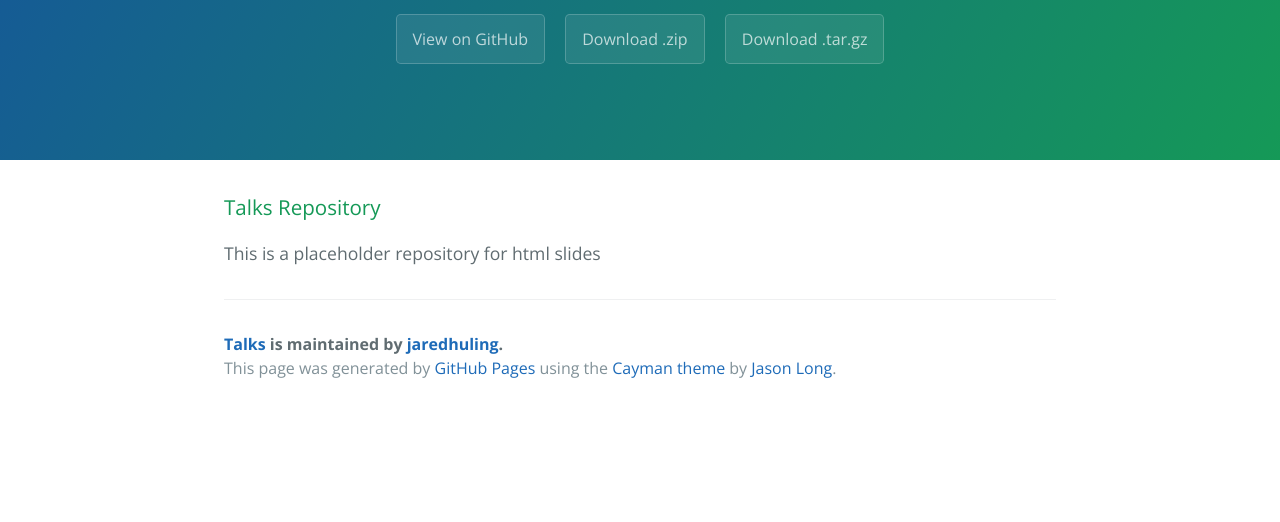
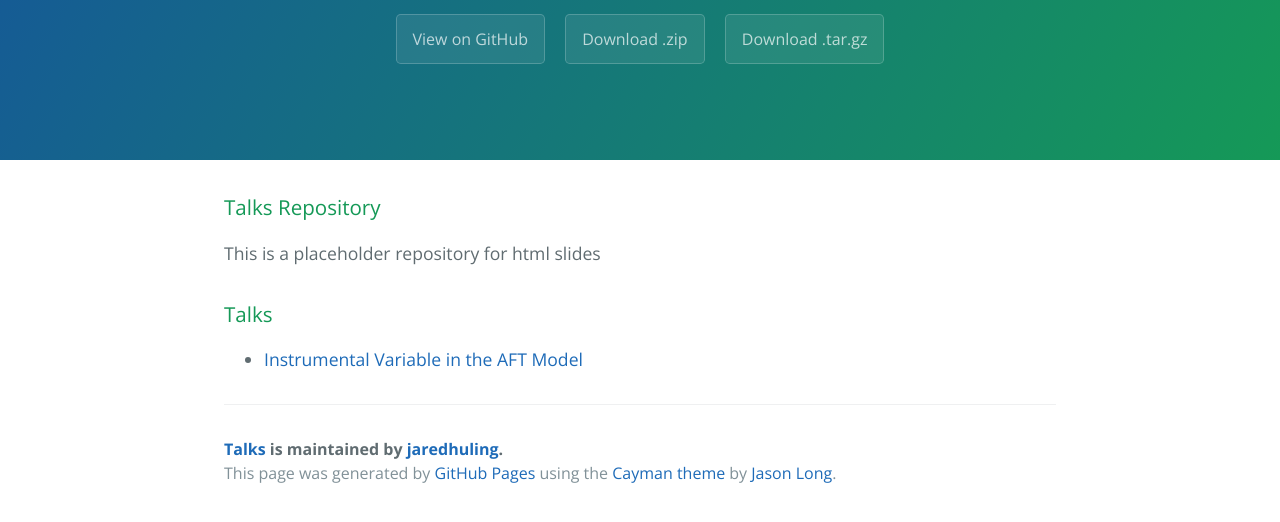
Before and after one commit to jaredhuling/site_stuff, a plain HTML site: page index.html in a window 1280 px wide. Shown: the part 176-698 px from the top of the page. Drawn offline with nearby package versions, Linux system fonts and the light colour scheme.

Commit message:
Create gh-pages branch via GitHub

```diff
--- a/index.html
+++ b/index.html
@@ -24,6 +24,13 @@
 
 <p>This is a placeholder repository for html slides</p>
 
+<h3>
+<a id="talks" class="anchor" href="#talks" aria-hidden="true"><span aria-hidden="true" class="octicon octicon-link"></span></a>Talks</h3>
+
+<ul>
+<li><a href="http://casualinference.org/talks/aftiv_talk">Instrumental Variable in the AFT Model</a></li>
+</ul>
+
       <footer class="site-footer">
         <span class="site-footer-owner"><a href="https://github.com/jaredhuling/talks">Talks</a> is maintained by <a href="https://github.com/jaredhuling">jaredhuling</a>.</span>
 
--- a/params.json
+++ b/params.json
@@ -1,6 +1,6 @@
 {
   "name": "Talks",
   "tagline": "",
-  "body": "### Talks Repository\r\nThis is a placeholder repository for html slides\r\n\r\n",
+  "body": "### Talks Repository\r\nThis is a placeholder repository for html slides\r\n\r\n### Talks\r\n\r\n* [Instrumental Variable in the AFT Model](http://casualinference.org/talks/aftiv_talk)\r\n\r\n",
   "note": "Don't delete this file! It's used internally to help with page regeneration."
 }
```
